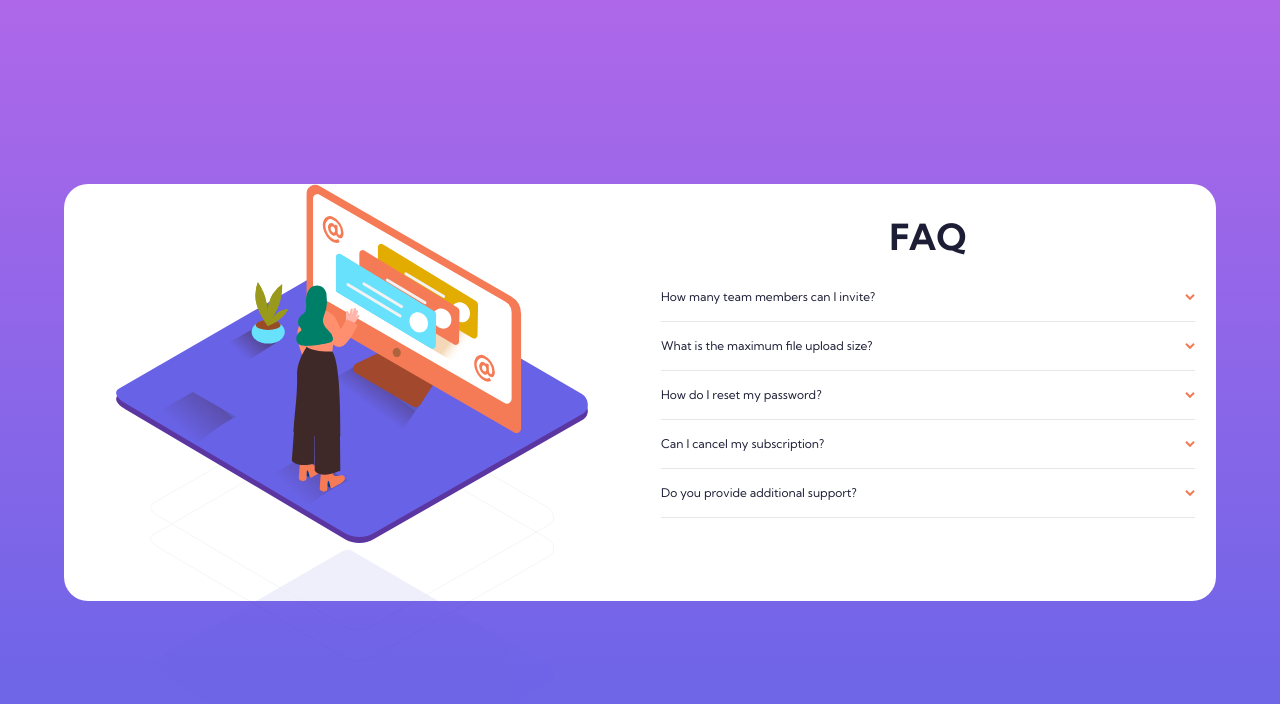
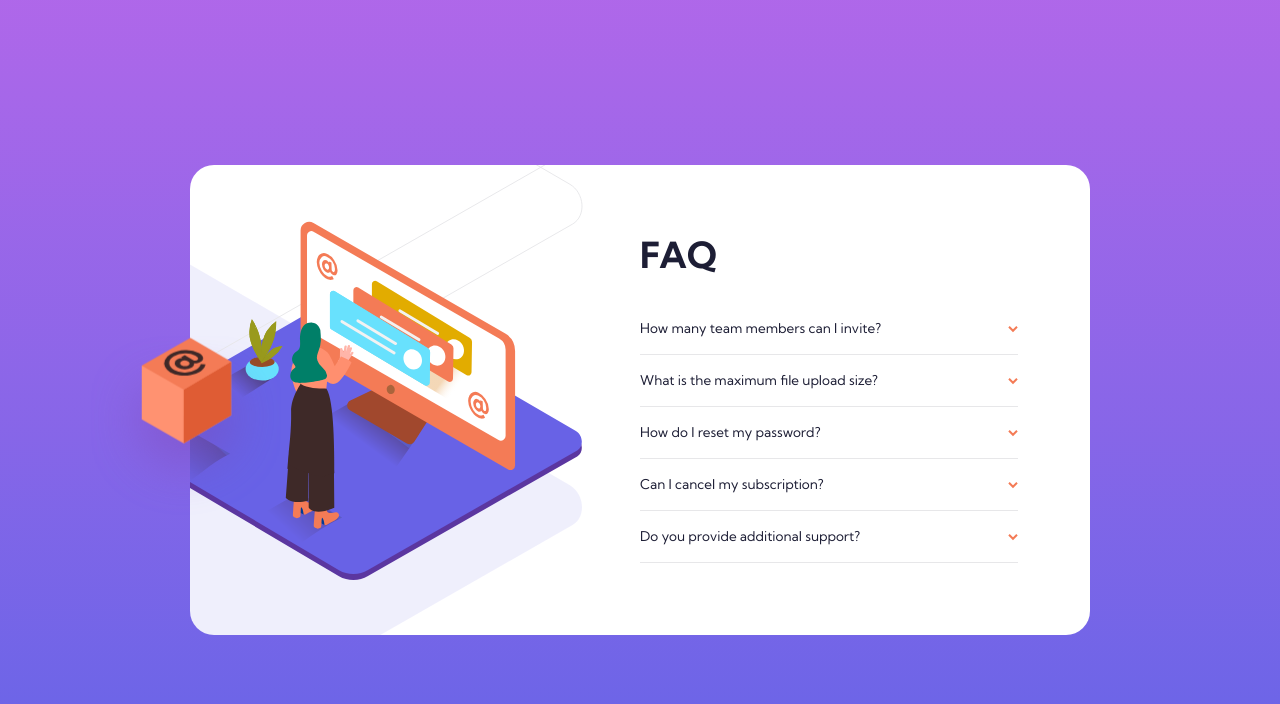
Before and after one commit to wojciechgrochecki/faq-accordion-card, a React (Vite) app: page / in a window 1280 px wide. Shown: the top 704 px of the page. Built offline with nearby package versions, Linux system fonts and the light colour scheme.

Commit message:
create desktop layout

```diff
--- a/src/App.tsx
+++ b/src/App.tsx
@@ -5,7 +5,7 @@ function App() {
   return (
     <div
       className="grid h-fit min-h-full justify-items-center gap-y-5 bg-gradient-to-b
-    from-primary-gradient-soft-violet to-primary-gradient-soft-blue"
+    from-primary-gradient-soft-violet to-primary-gradient-soft-blue desktop:place-items-center"
     >
       <FaqAccordionCard />
     </div>
--- a/src/components/FaqAccordionCard.tsx
+++ b/src/components/FaqAccordionCard.tsx
@@ -8,35 +8,46 @@ export default function FaqAccordionCard({}) {
   return (
     <div
       className="grid w-[90%] max-w-[600px] grid-flow-row content-center pb-5
-      desktop:max-w-none desktop:grid-flow-col desktop:grid-cols-2 "
+      desktop:h-fit  desktop:max-w-[900px] desktop:grid-flow-col desktop:grid-cols-2
+       desktop:pb-0"
     >
-      <div className="relative grid grid-rows-[5fr_3fr] place-items-center content-center bg-transparent pb-[10%] desktop:rounded-l-[2rem] desktop:bg-white">
-        <div className="absolute row-start-2 h-full w-full rounded-t-[2rem] bg-primary-text-very-dark-desaturated-blue desktop:hidden"></div>
-        <picture
-          className="z-10 row-span-2 row-start-1 w-[70%]  translate-y-[3%]
-          desktop:w-auto desktop:max-w-none desktop:translate-y-0"
+      <div
+        className="
+        desktop:get-me-out { relative grid grid-rows-[5fr_3fr] place-items-center content-center
+        bg-transparent bg-no-repeat pb-[10%] desktop:grid-rows-1 desktop:rounded-l-[2rem]
+        desktop:bg-white desktop:pb-0"
+      >
+        <div
+          className="absolute row-start-2 h-full w-full rounded-t-[2rem] bg-white
+         desktop:hidden"
+        ></div>
+        <img
+          src={illustrationWomanMobile}
+          alt=""
+          className="z-10 row-span-2 row-start-1 w-[70%] translate-y-[3%] desktop:hidden"
+        />
+        <img
+          src={illustrationBoxDesktop}
+          alt=""
+          className="desktop:animate-bounc hidden desktop:absolute desktop:block desktop:translate-x-[-120%]
+          desktop:translate-y-[15%]"
+        />
+        <div
+          className="absolute  flex h-fit w-full
+        translate-y-[50%] justify-center desktop:hidden"
         >
-          <source
-            media="(min-width:1000px)"
-            srcSet={illustrationWomanDesktop}
+          <img
+            src={bgPatternMobile}
+            alt=""
+            className="w-[70%] desktop:w-full"
           />
-          <img src={illustrationWomanMobile} alt="" />
-        </picture>
-        <div className="absolute mx-auto flex h-fit w-full translate-y-[50%] justify-center ">
-          <picture className="w-[70%]  ">
-            <source media="(min-width:1000px)" srcSet={bgPatternDesktop} />
-            <img src={bgPatternMobile} alt="" className="w-full" />
-          </picture>
         </div>
       </div>
       <div
-        className=" flex w-full flex-col items-center rounded-b-[2rem] bg-white px-7 pb-16 desktop:justify-center
-      desktop:rounded-[2rem] desktop:rounded-l-none"
+        className="flex w-full flex-col items-center rounded-b-[2rem] bg-white px-7 pb-16  desktop:justify-center
+      desktop:rounded-[2rem] desktop:rounded-l-none desktop:px-24 desktop:py-24 desktop:pl-0 desktop:text-lg"
       >
-        <h2
-          className="my-6 text-5xl font-bold text-primary-text-very-dark-desaturated-blue
-        desktop:mt-0"
-        >
+        <h2 className="w-full text-center text-5xl font-bold text-primary-text-very-dark-desaturated-blue desktop:mb-10 desktop:text-left">
           FAQ
         </h2>
         <div className="w-full border-b border-neutral-divider-light-grayish-blue py-5">
@@ -47,9 +58,9 @@ export default function FaqAccordionCard({}) {
           />
           <label
             htmlFor="ch1"
-            className="flex cursor-pointer flex-row items-center justify-between text-primary-text-very-dark-desaturated-blue
+            className="flex cursor-pointer flex-row items-center justify-between text-primary-text-very-dark-desaturated-blue transition-all transition-all
               after:transition-transform  after:duration-300
-              after:content-arrow-down-icon peer-checked:font-bold peer-checked:after:-rotate-180"
+              after:content-arrow-down-icon hover:text-primary-text-soft-red peer-checked:font-bold peer-checked:after:-rotate-180"
           >
             How many team members can I invite?
           </label>
@@ -69,9 +80,9 @@ export default function FaqAccordionCard({}) {
           />
           <label
             htmlFor="ch2"
-            className="flex cursor-pointer flex-row items-center justify-between text-primary-text-very-dark-desaturated-blue
+            className="flex cursor-pointer flex-row items-center justify-between text-primary-text-very-dark-desaturated-blue transition-all
               after:transition-transform  after:duration-300
-              after:content-arrow-down-icon peer-checked:font-bold peer-checked:after:-rotate-180"
+              after:content-arrow-down-icon hover:text-primary-text-soft-red peer-checked:font-bold peer-checked:after:-rotate-180"
           >
             What is the maximum file upload size?
           </label>
@@ -91,9 +102,9 @@ export default function FaqAccordionCard({}) {
           />
           <label
             htmlFor="ch3"
-            className="flex cursor-pointer flex-row items-center justify-between text-primary-text-very-dark-desaturated-blue
+            className="flex cursor-pointer flex-row items-center justify-between text-primary-text-very-dark-desaturated-blue transition-all
               after:transition-transform  after:duration-300
-              after:content-arrow-down-icon peer-checked:font-bold peer-checked:after:-rotate-180"
+              after:content-arrow-down-icon hover:text-primary-text-soft-red peer-checked:font-bold peer-checked:after:-rotate-180"
           >
             How do I reset my password?
           </label>
@@ -113,9 +124,9 @@ export default function FaqAccordionCard({}) {
           />
           <label
             htmlFor="ch4"
-            className="flex cursor-pointer flex-row items-center justify-between text-primary-text-very-dark-desaturated-blue
+            className="flex cursor-pointer flex-row items-center justify-between text-primary-text-very-dark-desaturated-blue transition-all
               after:transition-transform  after:duration-300
-              after:content-arrow-down-icon peer-checked:font-bold peer-checked:after:-rotate-180"
+              after:content-arrow-down-icon hover:text-primary-text-soft-red peer-checked:font-bold peer-checked:after:-rotate-180"
           >
             Can I cancel my subscription?
           </label>
@@ -135,9 +146,9 @@ export default function FaqAccordionCard({}) {
           />
           <label
             htmlFor="ch5"
-            className="flex cursor-pointer flex-row items-center justify-between text-primary-text-very-dark-desaturated-blue
+            className="flex cursor-pointer flex-row items-center justify-between text-primary-text-very-dark-desaturated-blue transition-all
               after:transition-transform  after:duration-300
-              after:content-arrow-down-icon peer-checked:font-bold peer-checked:after:-rotate-180"
+              after:content-arrow-down-icon hover:text-primary-text-soft-red peer-checked:font-bold peer-checked:after:-rotate-180"
           >
             Do you provide additional support?
           </label>
```
